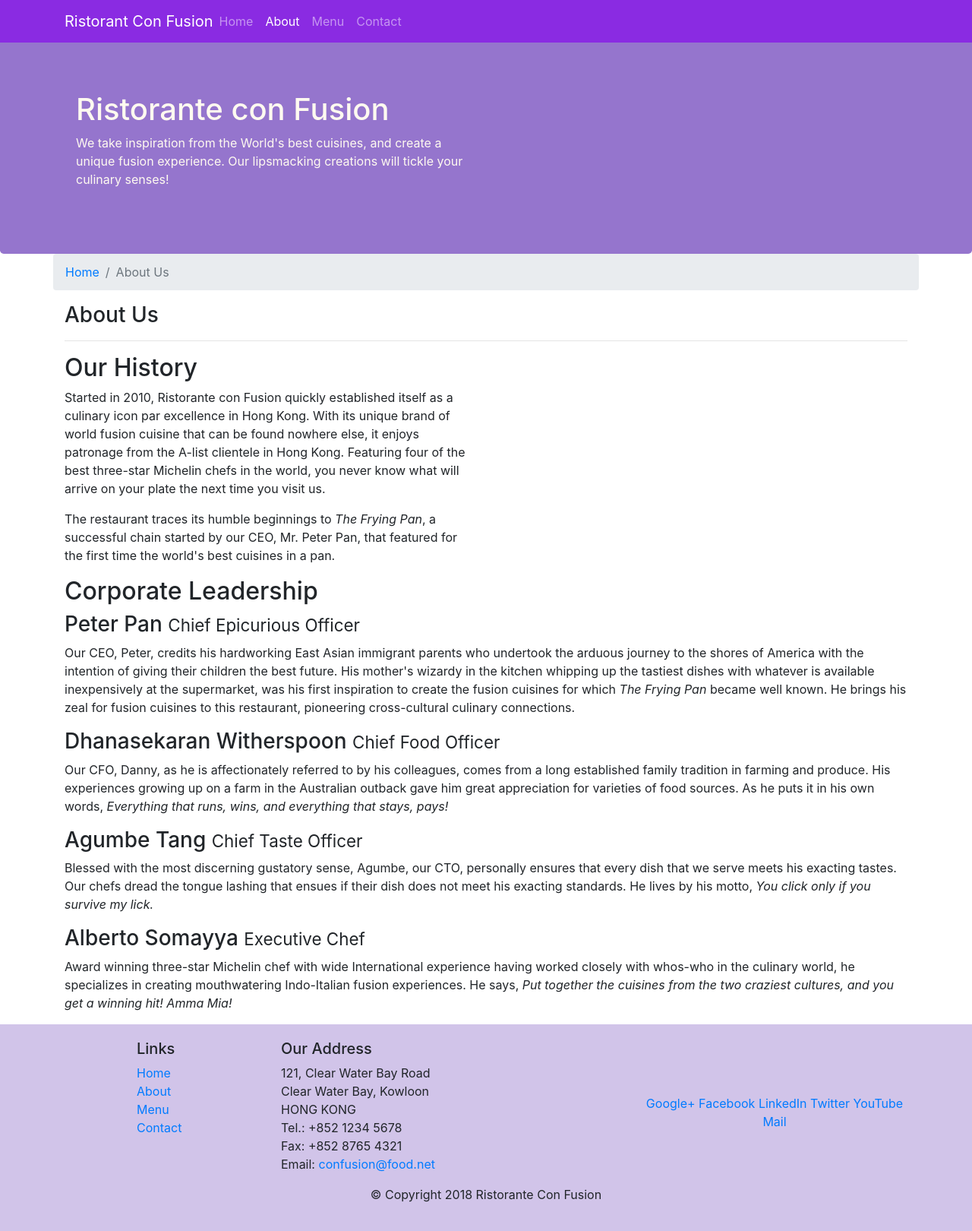
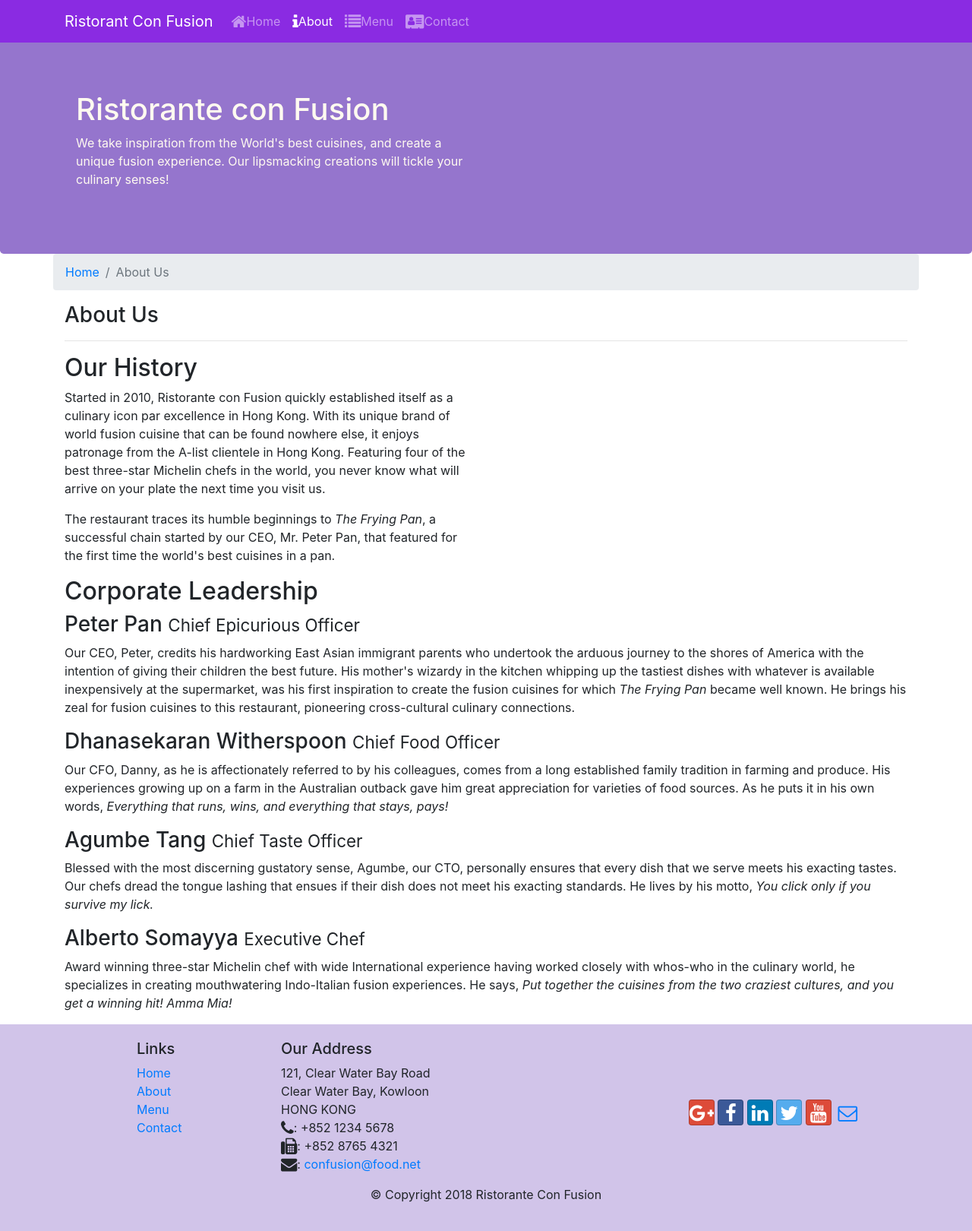
Before and after one commit to shahriar-nafee/conFusion, a website: page aboutus.html in a window 1280 px wide. Shown: the whole page at 76% size. Drawn offline with nearby package versions, Linux system fonts and the light colour scheme.

Commit message:
Icon-fonts

```diff
--- a/aboutus.html
+++ b/aboutus.html
@@ -9,6 +9,8 @@
     <!-- Bootstrap CSS -->
     <link rel="stylesheet" href="node_modules/bootstrap/dist/css/bootstrap.min.css">
     <link rel="stylesheet" href="css/style.css">
+    <link rel="stylesheet" href="node_modules/font-awesome/css/font-awesome.min.css">
+    <link rel="stylesheet" href="node_modules/bootstrap-social/bootstrap-social.css">
     <title>Ristorante Con Fusion: About Us</title>
 
 </head>
@@ -19,14 +21,14 @@
          <button class="navbar-toggler" type="button" data-toggle="collapse" data-target="#Navbar">
             <span class="navbar-toggler-icon"></span>
          </button>
-          <a class="navbar-brand mr-auto" href="./index.html">Ristorant Con Fusion</a>
+          <a class="navbar-brand" href="./index.html">Ristorant Con Fusion</a>
             <div class="collapse navbar-collapse" id="Navbar">
 
               <ul class="navbar-nav mr-auto">
-                  <li class="nav-item"><a class="nav-link" href="./index.html">Home</a></li>
-                  <li class="nav-item active"><a class="nav-link" href="#">About</a></li>
-                  <li class="nav-item"><a class="nav-link" href="#">Menu</a></li>
-                  <li class="nav-item"><a class="nav-link" href="#">Contact</a></li>
+                  <li class="nav-item"><a class="nav-link" href="./index.html"><span class="fa fa-home fa-lg"></span>Home</a></li>
+                  <li class="nav-item active"><a class="nav-link" href="#"><span class="fa fa-info fa-lg"></span>About</a></li>
+                  <li class="nav-item"><a class="nav-link" href="#"><span class="fa fa-list fa-lg"></span>Menu</a></li>
+                  <li class="nav-item"><a class="nav-link" href="#"><span class="fa fa-address-card fa-lg"></span>Contact</a></li>
               </ul>
             </div>
        </div>
@@ -104,19 +106,19 @@
 		              121, Clear Water Bay Road<br>
 		              Clear Water Bay, Kowloon<br>
 		              HONG KONG<br>
-		              Tel.: +852 1234 5678<br>
-		              Fax: +852 8765 4321<br>
-		              Email: <a href="mailto:confusion@food.net">confusion@food.net</a>
+		               <i class="fa fa-phone fa-lg"></i>: +852 1234 5678<br>
+		              <i class="fa fa-fax fa-lg"></i>: +852 8765 4321<br>
+		              <i class="fa fa-envelope fa-lg"></i>: <a href="mailto:confusion@food.net">confusion@food.net</a>
 		           </address>
                 </div>
                 <div class="col-12 col-sm-4 align-self-center">
                     <div class="text-center">
-                        <a href="http://google.com/+">Google+</a>
-                        <a href="http://www.facebook.com/profile.php?id=">Facebook</a>
-                        <a href="http://www.linkedin.com/in/">LinkedIn</a>
-                        <a href="http://twitter.com/">Twitter</a>
-                        <a href="http://youtube.com/">YouTube</a>
-                        <a href="mailto:">Mail</a>
+                        <a class="btn btn-social-icon btn-google" href="http://google.com/+"><i class="fa fa-google-plus fa-lg"></i></a>
+                        <a class="btn btn-social-icon btn-facebook" href="http://www.facebook.com/profile.php?id="><i class="fa fa-facebook fa-lg"></i></a>
+                        <a class="btn btn-social-icon btn-linkedin" href="http://www.linkedin.com/in/"><i class="fa fa-linkedin fa-lg"></i></a>
+                        <a class="btn btn-social-icon btn-twitter" href="http://twitter.com/"><i class="fa fa-twitter fa-lg"></i></a>
+                        <a class="btn btn-social-icon btn-google" href="http://youtube.com/"><i class="fa fa-youtube fa-lg"></i></a>
+                        <a class="btn btn-social-icon" href="mailto:"><i class="fa fa-envelope-o fa-lg"></i></a>
                     </div>
                 </div>
            </div>
--- a/package.json
+++ b/package.json
@@ -15,6 +15,8 @@
   },
   "dependencies": {
     "bootstrap": "^4.0.0",
+    "bootstrap-social": "^5.1.1",
+    "font-awesome": "^4.7.0",
     "jquery": "^3.3.1",
     "popper.js": "^1.12.9"
   },
```
Also changed, not shown: index.html (+16 -14 lines), 1 other file.
